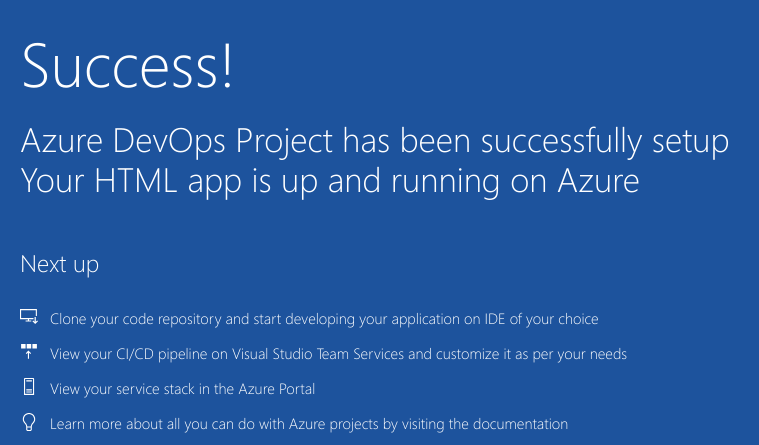
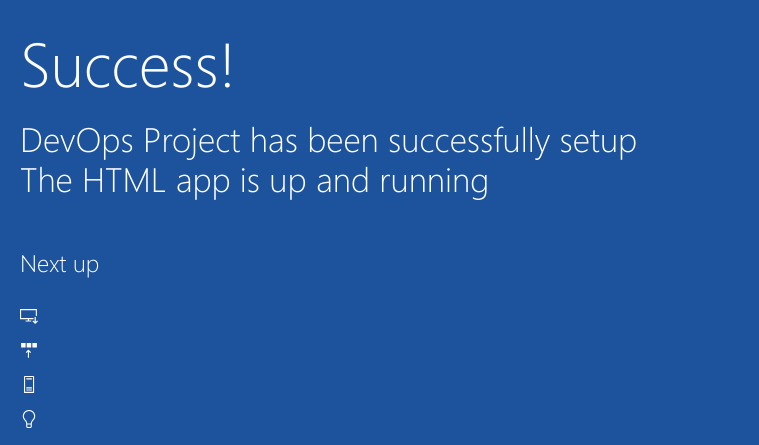
Before and after one commit to arunsachin/mysite, a plain HTML site: page index.html in a window 1280 px wide. Shown: the part 352-797 px from the top of the page, 205-964 px from the left. Drawn offline with Linux system fonts and the light colour scheme.

Commit message:
my site v.2

```diff
--- a/index.html
+++ b/index.html
@@ -19,8 +19,8 @@
         </div>
             <div class="content-body">
                 <div class="success-text">Success!</div>
-                <div class="description line-1"> Azure DevOps Project has been successfully setup</div>
-                <div class="description line-2"> Your HTML app is up and running on Azure</div>
+                <div class="description line-1"> DevOps Project has been successfully setup</div>
+                <div class="description line-2"> The HTML app is up and running </div>
                 <div class="next-steps-container">
                     <div class="next-steps-header">Next up</div>
                     <div class="next-steps-body">
@@ -28,25 +28,25 @@
                             <div class="step-icon">
                                 <img src="img/cloneWhite.svg">
                             </div>
-                            <div class="step-text"><a href="https://go.microsoft.com/fwlink/?linkid=862409">Clone your code repository and start developing your application on IDE of your choice</a></div>
+                            <div class="step-text"></div>
                         </div>
                         <div class="step">
                             <div class="step-icon">
                                 <img src="img/deployWhite.svg">
                             </div>
-                            <div class="step-text"><a href="https://go.microsoft.com/fwlink/?linkid=862410">View your CI/CD pipeline on Visual Studio Team Services and customize it as per your needs</a></div>
+                            <div class="step-text"></div>
                         </div>
                         <div class="step">
                             <div class="step-icon">
                                 <img src="img/stackWhite.svg">
                             </div>
-                            <div class="step-text"><a href="http://portal.azure.com">View your service stack in the Azure Portal</a></div>
+                            <div class="step-text"></div>
                         </div>
                         <div class="step">
                             <div class="step-icon">
                                 <img src="img/lightbulbWhite.svg">
                             </div>
-                            <div class="step-text"><a href="https://go.microsoft.com/fwlink/?linkid=862126">Learn more about all you can do with Azure projects by visiting the documentation</a></div>
+                            <div class="step-text"></div>
                         </div>
                     </div>
                 </div>
```
